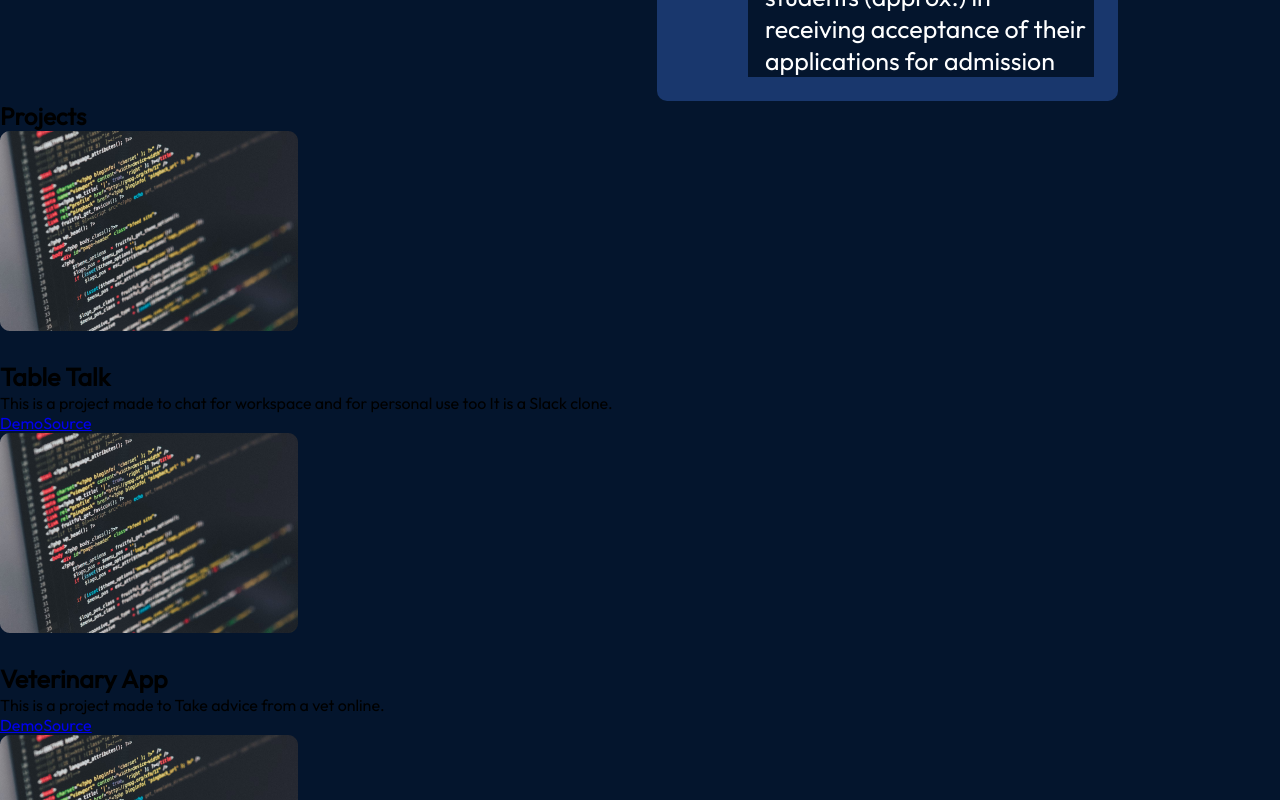
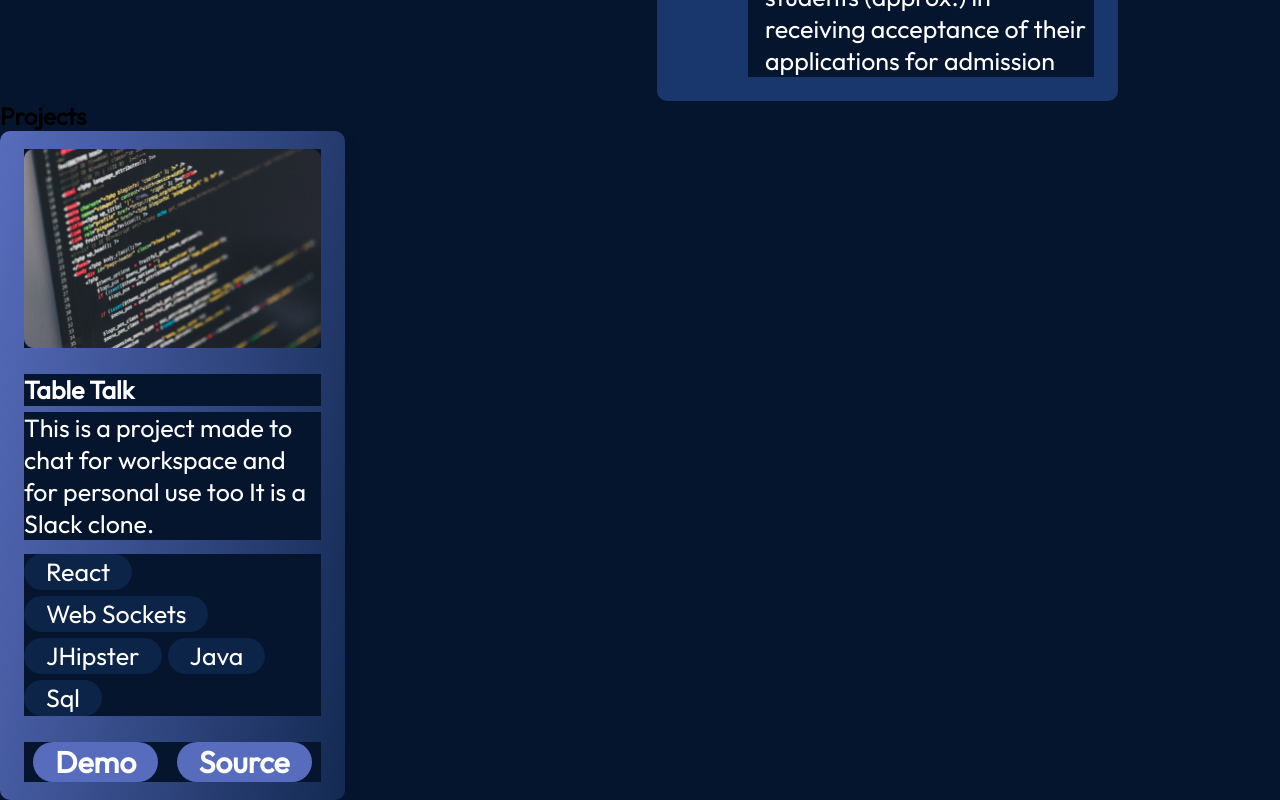
Before and after one commit to Dikshasharmaa/ResponsivePortfolio, a React (Create React App) app: page / in a window 1280 px wide. Shown: the part 3020-3820 px from the top of the page. Built offline with nearby package versions, Linux system fonts and the light colour scheme.

Commit message:
Addec css

```diff
--- a/src/components/Projects/ProjectCard.jsx
+++ b/src/components/Projects/ProjectCard.jsx
@@ -9,12 +9,12 @@ export const ProjectCard=({project :{title, imageSrc, description, skills, demo,
     <p className={styles.description}>{description}</p>
     <ul className={styles.skills}>
         {skills.map((skill, id)=>{
-            <li key={id} className={styles.skill}>{skill} </li>;
+           return( <li key={id} className={styles.skill}>{skill} </li>);
         })}
     </ul>
     <div className={styles.links}>
         <a href={demo} className={styles.link}>Demo</a>
-        <a href={source}>Source</a>
+        <a href={source} className={styles.link}>Source</a>
     </div>
 </div>;
 }
--- a/src/components/Projects/ProjectCard.module.css
+++ b/src/components/Projects/ProjectCard.module.css
@@ -1,6 +1,6 @@
 @import "../../vars.css";
 
-.container{
+.conatiner{
     display: flex;
     flex-direction: column;
     border-radius: 10px;
@@ -8,6 +8,7 @@
     box-shadow: 0 16px 14px 0 #04152d;
     padding: 18px 24px;
     max-width: 345px;
+    color: var(--color-text);
 }
 .image{
     margin-bottom: 26px;
@@ -16,3 +17,39 @@
     font-size: 25px;
     font-weight: 700;
 }
+.description{
+    margin-top: 6px;
+    font-size: 25px;
+    font-weight: 400;
+}
+.skills{
+    width: 100%;
+    margin-top: 14px;
+    display: flex;
+    flex-direction: row;
+    flex-wrap: wrap;
+    gap: 6px;
+    list-style: none;
+}
+.skill{
+    font-size: 25px;
+    font-weight: 400;
+    border-radius: 100px;
+    background: var(--color-dark);
+    padding: 2px 22px;
+}
+.links{
+    width: 100%;
+    margin-top: 26px;
+    display: flex;
+    justify-content: space-around;
+}
+.link{
+    text-decoration: none;
+    color: var(--color-text);
+    font-size: 30px;
+    font-weight: 600;
+    border-radius: 100px;
+    background: var(--color-primary);
+    padding: 1px 22px;
+}
--- a/src/components/Projects/projects.modules.css
+++ b/src/components/Projects/projects.modules.css
@@ -2,9 +2,9 @@
 
 .container {
     margin-top: 76px;
-    color: var(--color-text);
     margin-left: 10%;
     margin-right: 10%;
+    color: var(--color-text);
   }
 
   .title {
```
